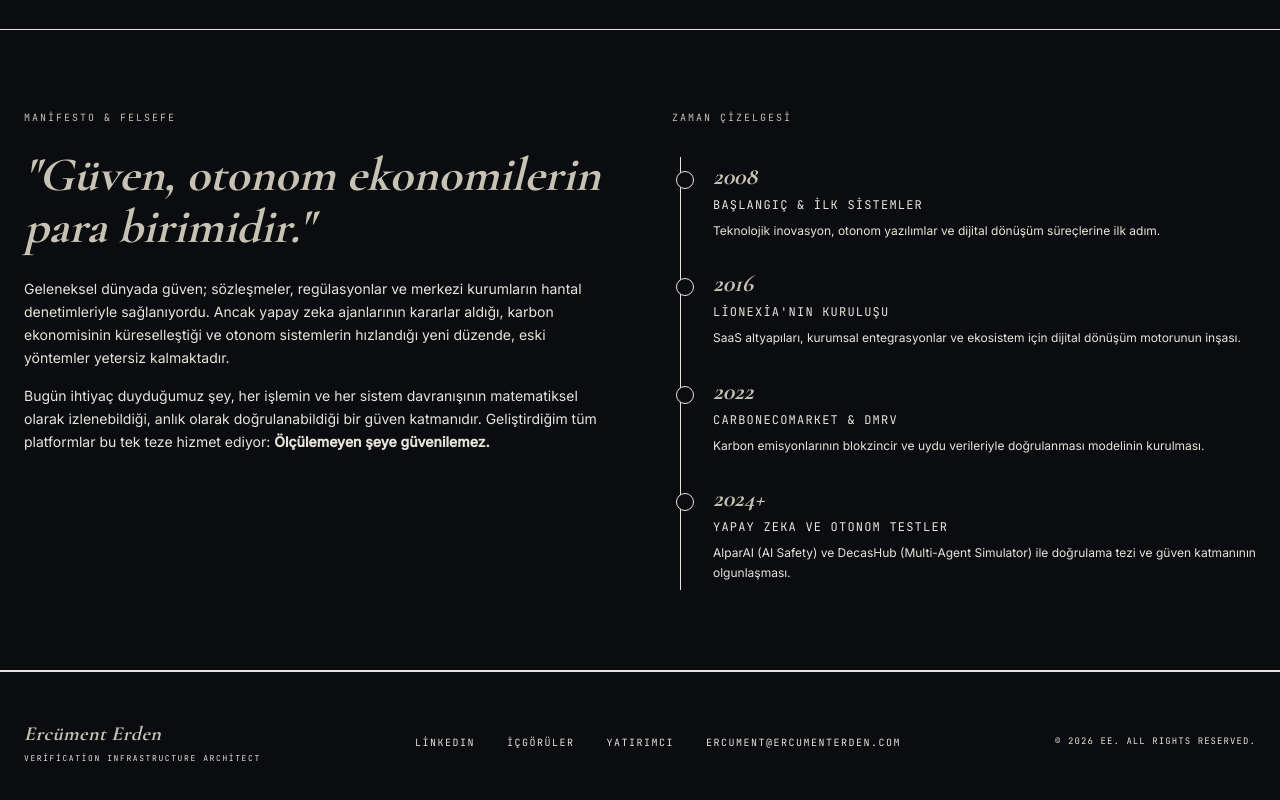
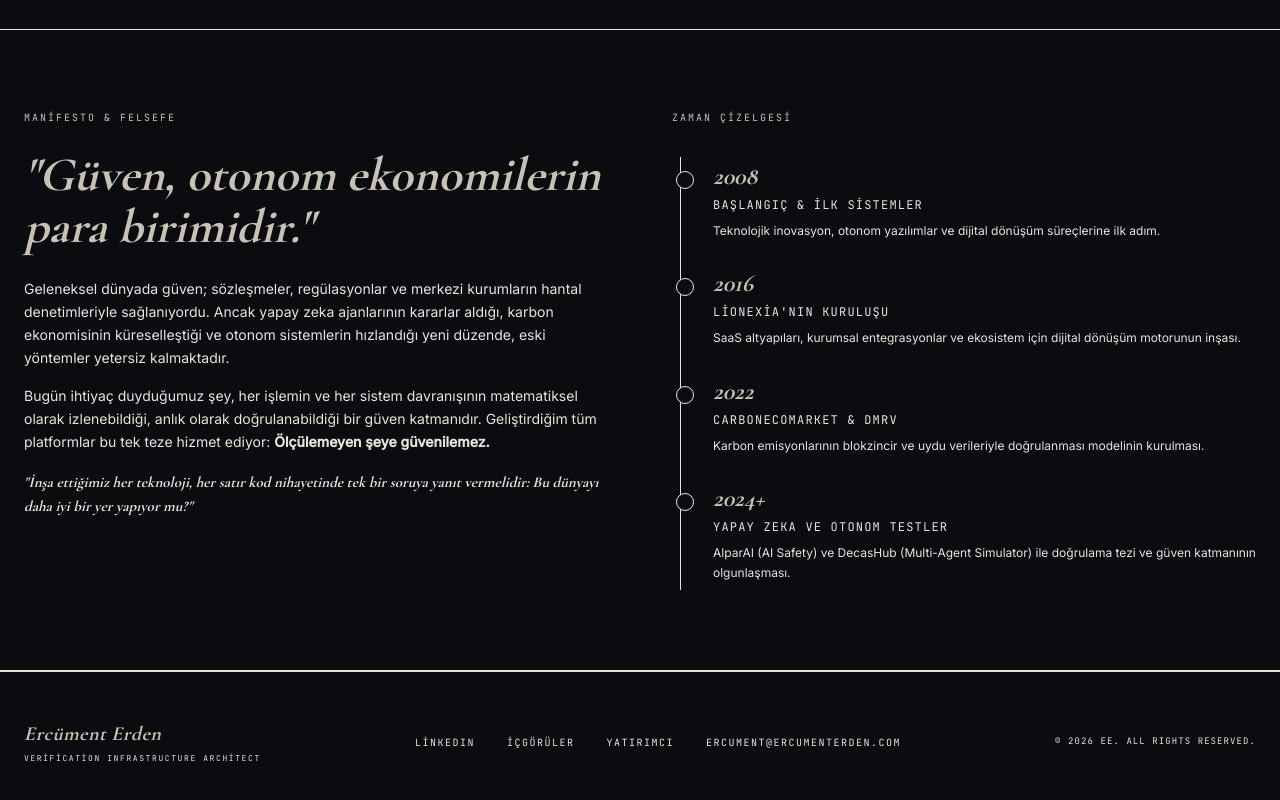
Before and after one commit to quantummatrixcore-lab/ercumenterden.com, a Next.js app: page / in a window 1280 px wide. Shown: the part 2996-3796 px from the top of the page. Built offline with nearby package versions, Linux system fonts and the light colour scheme.

Commit message:
feat: implicitly reflect core question in Manifesto

```diff
--- a/src/components/sections/Manifesto.tsx
+++ b/src/components/sections/Manifesto.tsx
@@ -48,6 +48,9 @@ export default function Manifesto() {
             <p>
               Bugün ihtiyaç duyduğumuz şey, her işlemin ve her sistem davranışının matematiksel olarak izlenebildiği, anlık olarak doğrulanabildiği bir güven katmanıdır. Geliştirdiğim tüm platformlar bu tek teze hizmet ediyor: <strong>Ölçülemeyen şeye güvenilemez.</strong>
             </p>
+            <p className="font-display text-[15px] italic text-platin-dim mt-4">
+              "İnşa ettiğimiz her teknoloji, her satır kod nihayetinde tek bir soruya yanıt vermelidir: Bu dünyayı daha iyi bir yer yapıyor mu?"
+            </p>
           </div>
         </div>
 
```
